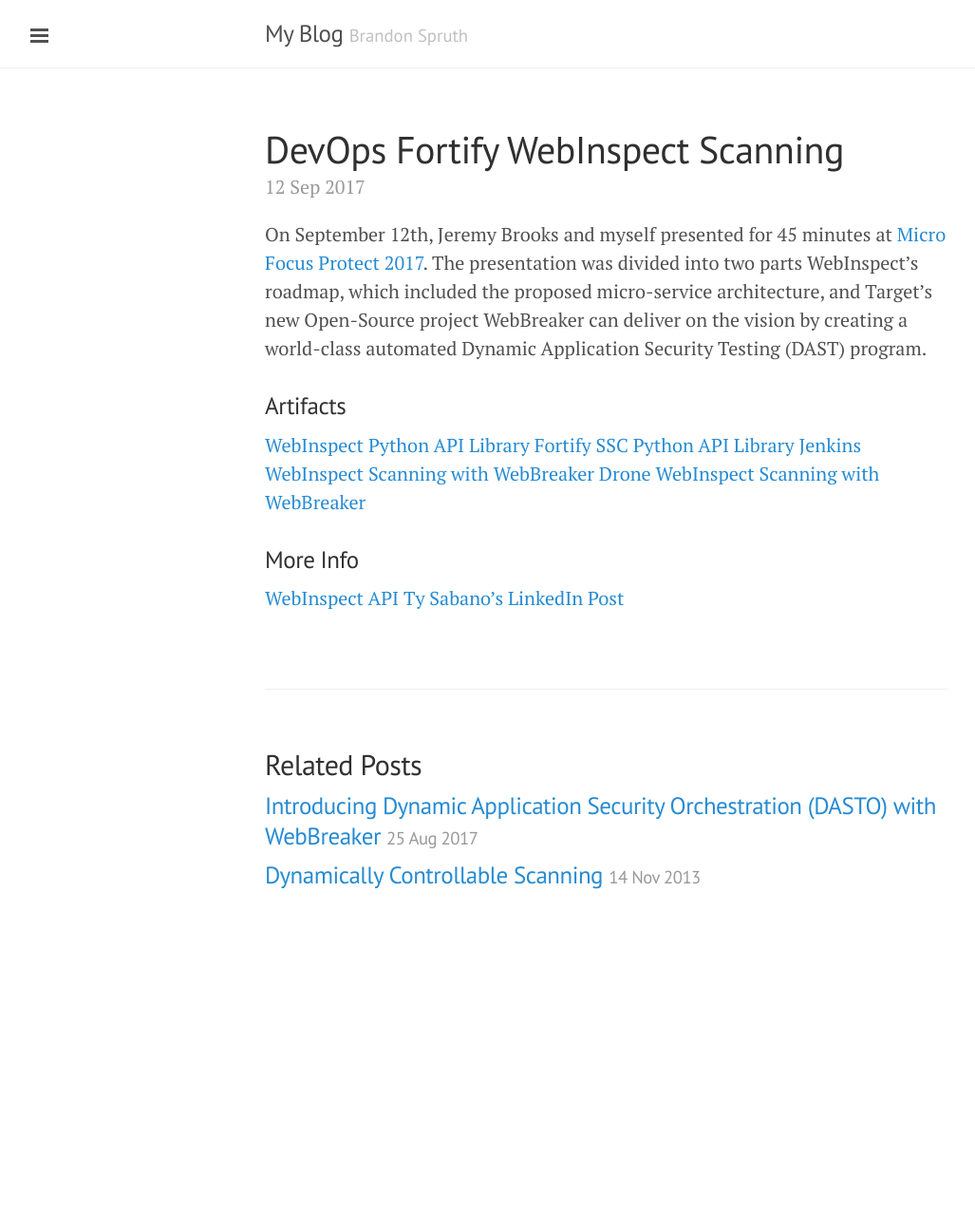
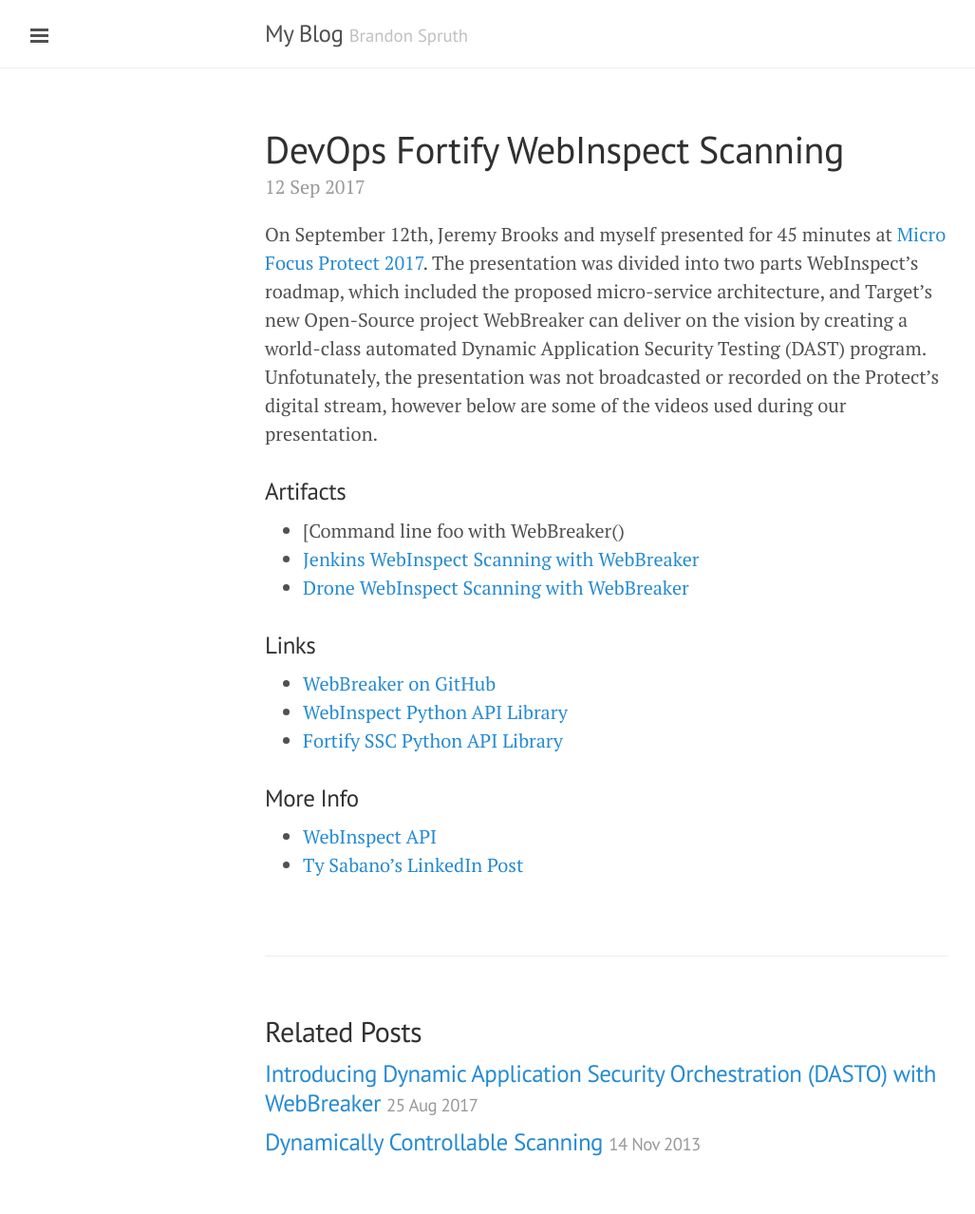
Before and after one commit to xolian/xolian.github.com, a Jekyll site: the page built from _posts/2017-09-12-webbreaker-protect.md, in a window 1280 px wide. Shown: the whole page at 95% size, without its empty margins (1-1028 px from the left). Built offline with Jekyll 4.4.1, drawn with Linux system fonts in a browser that asks for light colours; Markdown is read by kramdown in place of the engine named in the settings; before the commit the page ends 997 px from its top, so only the background shows below that.

Commit message:
added links and work section

```diff
--- a/_posts/2017-09-12-webbreaker-protect.md
+++ b/_posts/2017-09-12-webbreaker-protect.md
@@ -5,14 +5,18 @@ title: DevOps Fortify WebInspect Scanning
 category: talk
 ---
 
-On September 12th, Jeremy Brooks and myself presented for 45 minutes at [Micro Focus Protect 2017](https://softwareevents.microfocus.com/). The presentation was divided into two parts WebInspect's roadmap, which included the proposed micro-service architecture, and Target's new Open-Source project WebBreaker can deliver on the vision by creating a world-class automated Dynamic Application Security Testing (DAST) program.
+On September 12th, Jeremy Brooks and myself presented for 45 minutes at [Micro Focus Protect 2017](https://softwareevents.microfocus.com/). The presentation was divided into two parts WebInspect's roadmap, which included the proposed micro-service architecture, and Target's new Open-Source project WebBreaker can deliver on the vision by creating a world-class automated Dynamic Application Security Testing (DAST) program.  Unfotunately, the presentation was not broadcasted or recorded on the Protect's digital stream, however below are some of the videos used during our presentation.
 
 ### Artifacts
-[WebInspect Python API Library](https://pypi.python.org/pypi/webinspectapi)
-[Fortify SSC Python API Library](https://pypi.python.org/pypi/fortifyapi)
-[Jenkins WebInspect Scanning with WebBreaker]()
-[Drone WebInspect Scanning with WebBreaker]()
+* [Command line foo with WebBreaker()
+* [Jenkins WebInspect Scanning with WebBreaker]()
+* [Drone WebInspect Scanning with WebBreaker]()
+
+### Links
+* [WebBreaker on GitHub ](https://github.com/target/webbreaker)
+* [WebInspect Python API Library](https://pypi.python.org/pypi/webinspectapi)
+* [Fortify SSC Python API Library](https://pypi.python.org/pypi/fortifyapi)
 
 ### More Info
-[WebInspect API](https://community.saas.hpe.com/dcvta86296/attachments/dcvta86296/forify-documentation/2/1/WebInspect%2010.30%20-%20Protocols%20and%20Ports.docx)
-[Ty Sabano's LinkedIn Post](https://www.linkedin.com/feed/update/urn:li:activity:6313467782113697792)
+* [WebInspect API](https://community.saas.hpe.com/dcvta86296/attachments/dcvta86296/forify-documentation/2/1/WebInspect%2010.30%20-%20Protocols%20and%20Ports.docx)
+* [Ty Sabano's LinkedIn Post](https://www.linkedin.com/feed/update/urn:li:activity:6313467782113697792)
```
Also changed, not shown: work.md (+2 -2 lines).
